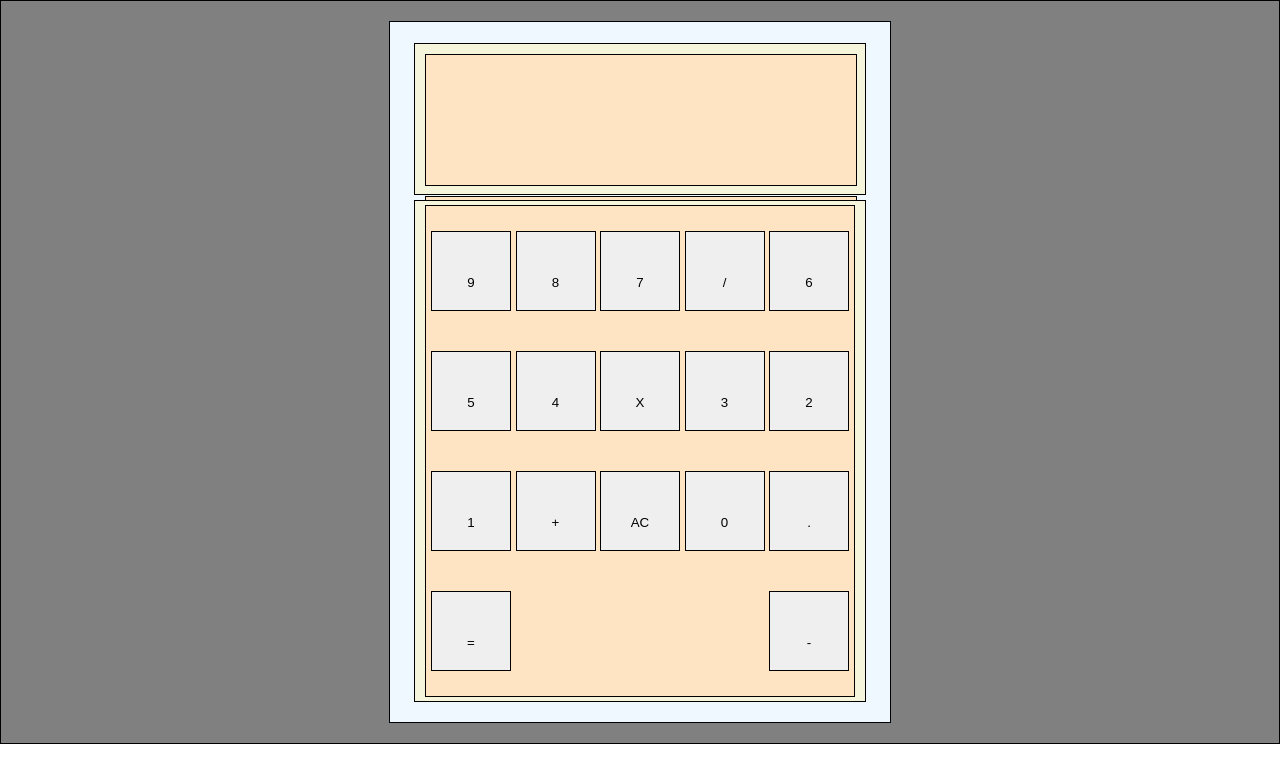
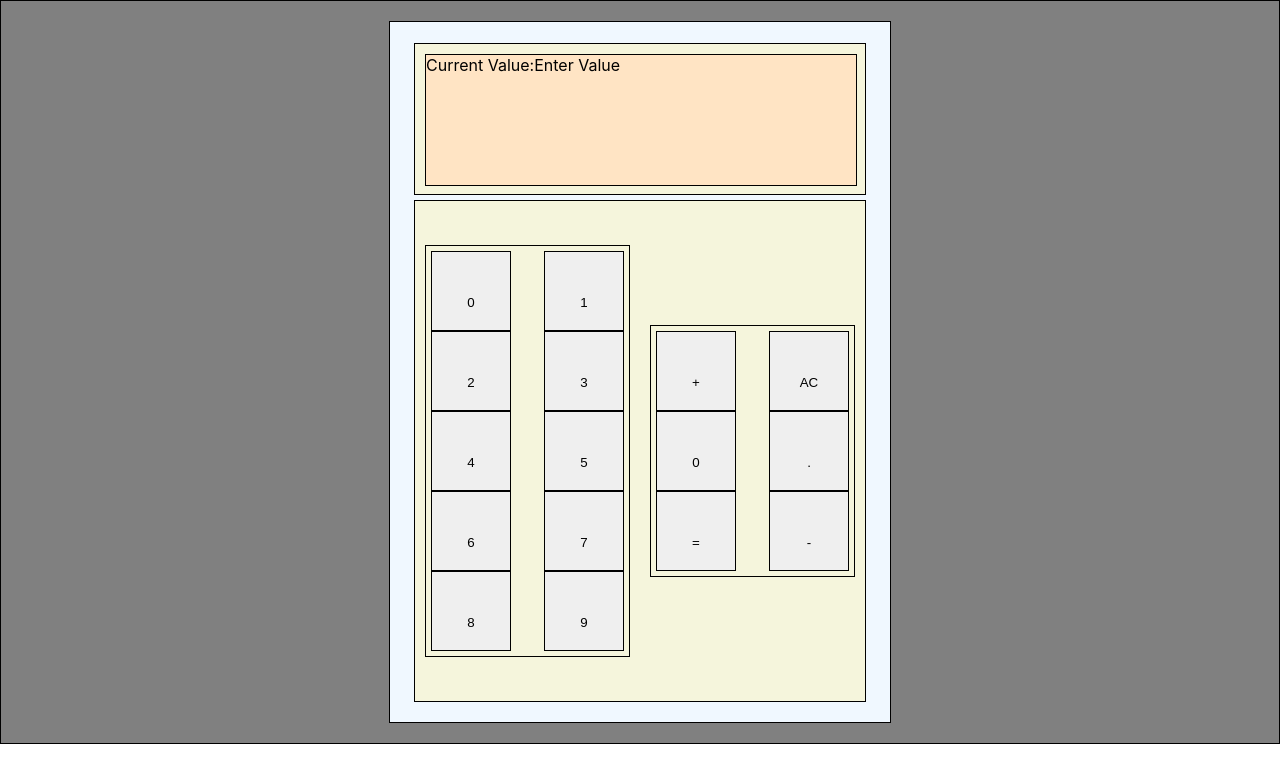
Before and after one commit to MoxElliot/calculator, a React (Create React App) app: page / in a window 1280 px wide. Shown: the top 782 px of the page. Built offline with nearby package versions, Linux system fonts and the light colour scheme.

Commit message:
mapped number buttons , attempting to change display on click

```diff
--- a/src/App.js
+++ b/src/App.js
@@ -1,72 +1,66 @@
-import React from 'react'
+
+import React, { Component } from 'react'
+import ReactDOM from "react-dom";
 import "./index.css"
 
 class App extends React.Component {
+ state = {
+      num: "Enter Value"
+    }
+
+
+  changeNum = e => {
+    e.preventDefault()
+    this.setState({
+      num: this.state.num
+    });
+  };
+
   render(){
+    console.log(this.props)
   return (
     <div className="App" style={{backgroundColor: "grey"}}>
         <div className="calculator-container" style={{backgroundColor: "aliceblue"}}>
           <div className="display-container" style={{backgroundColor: "beige"}}>
-            <Display />
+            <div className="display" id="display" style={{ backgroundColor: "bisque" }}>
+             Current Value:{this.state.num}
+            </div>
           </div>
           <div className="button-container" style={{backgroundColor: "beige"}}>
-            <Buttons />
+            <NumberButtonSection changeNum={this.changeNum}/>
+            <OperatorButton />
           </div>
         </div>
     </div>
   );
 }}
 
-class Display extends React.Component {
 
-  render() {
+
+const NumberButtonSection = (props) => {
+  console.log(props.changeNum)
+  const nums = [0, 1, 2, 3, 4, 5, 6, 7, 8, 9]
+  const numButtons = nums.map(num =>
+    <NumberButton value={num} key={num} id={num} changeNum={props.changeNum} />
+    );
+    return (
+      <div className="buttons" id="number-buttons">
+        {numButtons}
+      </div>
+    )
+}
+const NumberButton = (props) => {
 
   return (
-      <><div className="display" id="display" style={{ backgroundColor: "bisque" }}>
-
-      </div><div className="display" id="lastOperator" style={{ backgroundColor: "bisque" }}>
-
-        </div></>
+      <button className="button" id="number-button" onClick={props.changeNum}>
+        {props.value}
+      </button>
   )
 }
-}
 
-const Buttons = () => {
+const OperatorButton = () => {
   return (
-    <div className="buttons" style={{backgroundColor: "bisque"}}>
-        <button id="nine" className="button">
-          9
-        </button>
-        <button id="eight" className="button">
-          8
-        </button>
-        <button id="seven" className="button">
-          7
-        </button>
-        <button id="divide" className="button">
-          /
-        </button>
-        <button id="six" className="button">
-          6
-        </button>
-        <button id="five" className="button">
-          5
-        </button>
-        <button id="four" className="button">
-          4
-        </button>
-        <button id="multiply" className="button">
-          X
-        </button>
-        <button id="three" className="button">
-          3
-        </button>
-        <button id="two" className="button">
-          2
-        </button>
-        <button id="one" className="button">
-          1
-        </button>
+<div className="buttons" id="operator-buttons">
   <button id="add" className="button">
   +
 </button>
@@ -85,9 +79,8 @@ const Buttons = () => {
 <button id="subtract" className="button">
   -
 </button>
+</div>
 
-    </div>
 )
 }
-
 export default App;
--- a/src/index.css
+++ b/src/index.css
@@ -57,9 +57,10 @@ code {
   flex-wrap: wrap;
   align-items: center;
   justify-content: space-between;
+
   padding: 5px;
   margin: 10px;
-  height: 480px;
+  height: auto;
   width:430px;
 }
 
```
Lines whose indentation alone changed are shown as unchanged.
